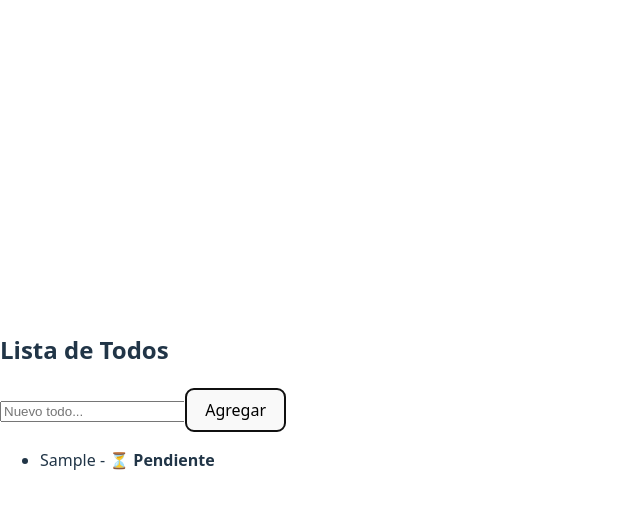
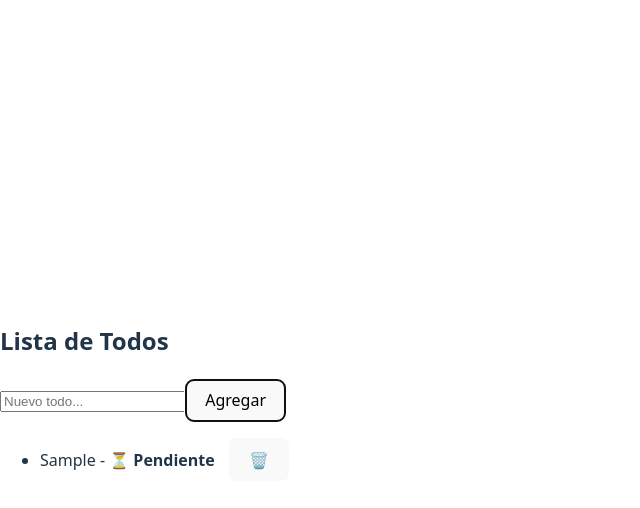
Before and after one commit to Brayan-MALD/todo-appp, a React (Vite) app: page /todos in a window 1280 px wide. Both pictures are taken after typing "Sample" into the empty fields and a click on the button "Agregar". Shown: the top 508 px of the page, without its empty margins (0-640 px from the left). Built offline with nearby package versions, Linux system fonts and the light colour scheme; no server answers.

Commit message:
feat: función para eliminar todos del listado

```diff
--- a/src/pages/Todos.jsx
+++ b/src/pages/Todos.jsx
@@ -33,6 +33,11 @@ export default function Todos() {
     setTodos(nuevosTodos);
   };
 
+  const eliminarTodo = (id) => {
+    const nuevosTodos = todos.filter((todo) => todo.id !== id);
+    setTodos(nuevosTodos);
+  };
+
   return (
     <div>
       <h2>Lista de Todos</h2>
@@ -49,11 +54,17 @@ export default function Todos() {
 
       <ul>
         {todos.map((todo) => (
-          <li key={todo.id} onClick={() => toggleTodo(todo.id)} style={{ cursor: 'pointer' }}>
-            <span style={{ textDecoration: todo.completed ? 'line-through' : 'none' }}>
+          <li key={todo.id} style={{ cursor: 'pointer' }}>
+            <span
+              onClick={() => toggleTodo(todo.id)}
+              style={{ textDecoration: todo.completed ? 'line-through' : 'none' }}
+            >
               {todo.title}
             </span>{' '}
-            - <strong>{todo.completed ? '✅ Completado' : '⏳ Pendiente'}</strong>
+            - <strong>{todo.completed ? '✅ Completado' : '⏳ Pendiente'}</strong>{' '}
+            <button onClick={() => eliminarTodo(todo.id)} style={{ marginLeft: '10px' }}>
+              🗑️
+            </button>
           </li>
         ))}
       </ul>
```
